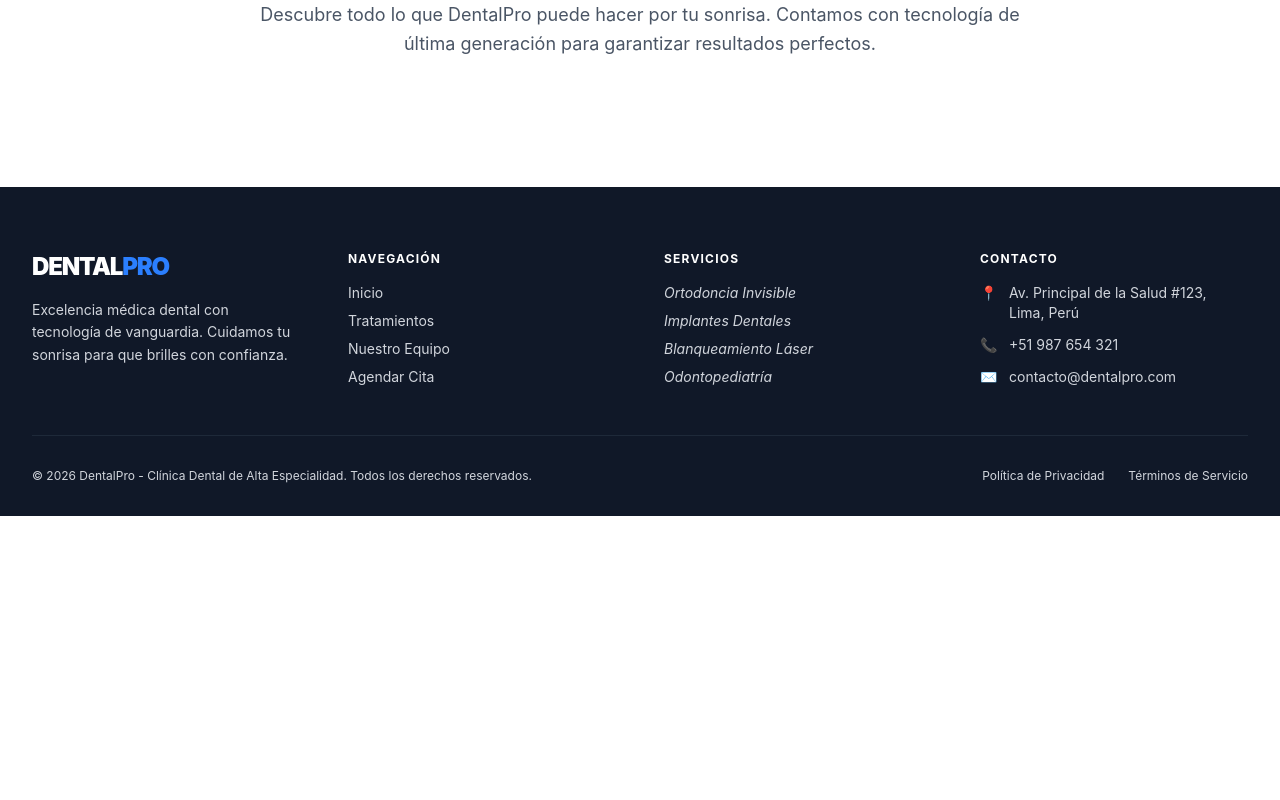
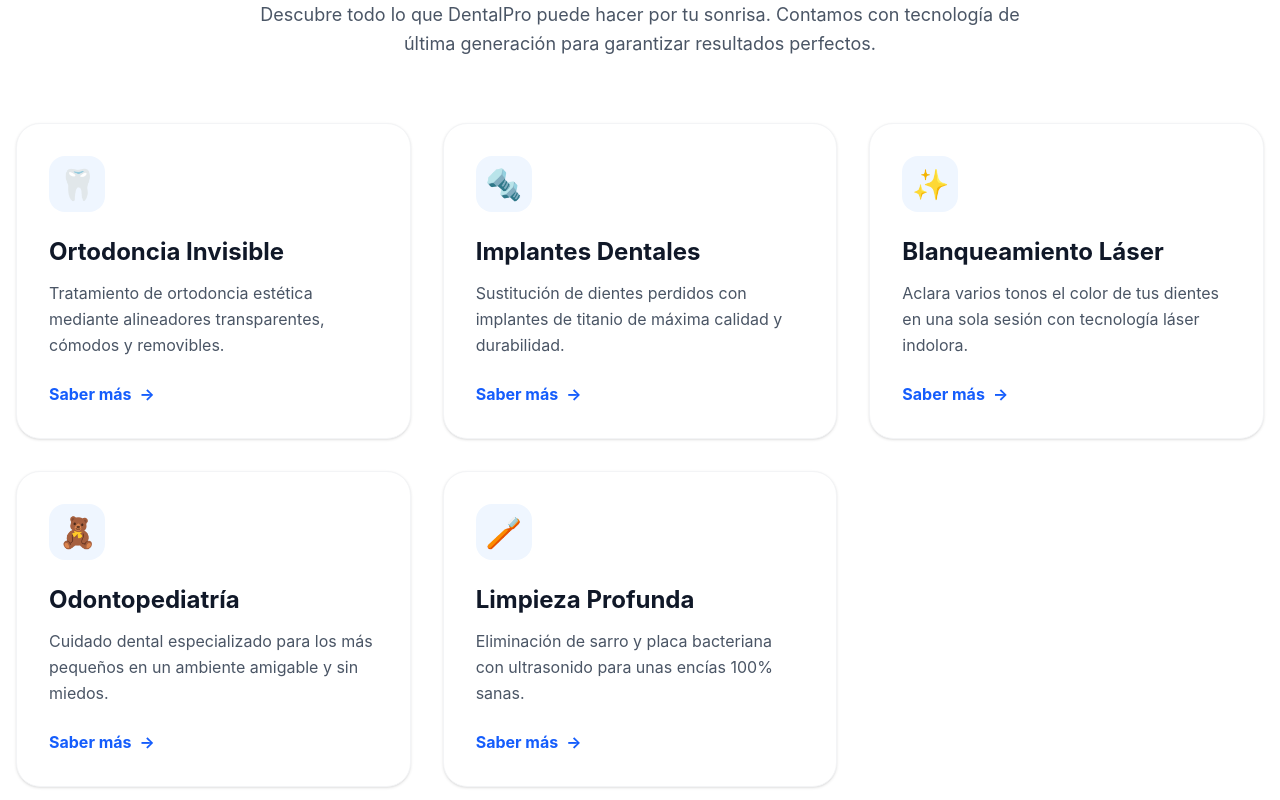
Before and after one commit to JuanVictorFY/Frontend-Clinica-DentalPro, an Angular app: page /servicios in a window 1280 px wide. Shown: the part 260-1060 px from the top of the page. Before the commit the page ends 800 px from the top, so only its background shows below. Built offline with nearby package versions, Linux system fonts and the light colour scheme.

Commit message:
feat(servicios): disenar e implementar tarjetas del catalogo de tratamientos

```diff
--- a/src/app/pages/servicios/servicios.html
+++ b/src/app/pages/servicios/servicios.html
@@ -7,4 +7,67 @@
       Descubre todo lo que DentalPro puede hacer por tu sonrisa. Contamos con tecnología de última generación para garantizar resultados perfectos.
     </p>
   </div>
+
+  <!-- Contenedor de las tarjetas de servicios -->
+  <div class="grid grid-cols-1 md:grid-cols-2 lg:grid-cols-3 gap-8">
+    <!-- Servicio 1 -->
+    <div class="bg-white p-8 rounded-3xl border border-gray-100 shadow-sm hover:shadow-xl transition-shadow duration-300">
+      <div class="w-14 h-14 bg-blue-50 text-blue-600 rounded-2xl flex items-center justify-center text-3xl mb-6" role="img" aria-label="Ortodoncia">
+        🦷
+      </div>
+      <h3 class="text-2xl font-bold text-gray-900 mb-3">Ortodoncia Invisible</h3>
+      <p class="text-gray-600 leading-relaxed mb-6">Tratamiento de ortodoncia estética mediante alineadores transparentes, cómodos y removibles.</p>
+      <button type="button" class="text-blue-600 font-bold hover:text-blue-700 flex items-center gap-2 transition-colors">
+        Saber más <span aria-hidden="true">&rarr;</span>
+      </button>
+    </div>
+
+    <!-- Servicio 2 -->
+    <div class="bg-white p-8 rounded-3xl border border-gray-100 shadow-sm hover:shadow-xl transition-shadow duration-300">
+      <div class="w-14 h-14 bg-blue-50 text-blue-600 rounded-2xl flex items-center justify-center text-3xl mb-6" role="img" aria-label="Implante">
+        🔩
+      </div>
+      <h3 class="text-2xl font-bold text-gray-900 mb-3">Implantes Dentales</h3>
+      <p class="text-gray-600 leading-relaxed mb-6">Sustitución de dientes perdidos con implantes de titanio de máxima calidad y durabilidad.</p>
+      <button type="button" class="text-blue-600 font-bold hover:text-blue-700 flex items-center gap-2 transition-colors">
+        Saber más <span aria-hidden="true">&rarr;</span>
+      </button>
+    </div>
+
+    <!-- Servicio 3 -->
+    <div class="bg-white p-8 rounded-3xl border border-gray-100 shadow-sm hover:shadow-xl transition-shadow duration-300">
+      <div class="w-14 h-14 bg-blue-50 text-blue-600 rounded-2xl flex items-center justify-center text-3xl mb-6" role="img" aria-label="Blanqueamiento">
+        ✨
+      </div>
+      <h3 class="text-2xl font-bold text-gray-900 mb-3">Blanqueamiento Láser</h3>
+      <p class="text-gray-600 leading-relaxed mb-6">Aclara varios tonos el color de tus dientes en una sola sesión con tecnología láser indolora.</p>
+      <button type="button" class="text-blue-600 font-bold hover:text-blue-700 flex items-center gap-2 transition-colors">
+        Saber más <span aria-hidden="true">&rarr;</span>
+      </button>
+    </div>
+
+    <!-- Servicio 4 -->
+    <div class="bg-white p-8 rounded-3xl border border-gray-100 shadow-sm hover:shadow-xl transition-shadow duration-300">
+      <div class="w-14 h-14 bg-blue-50 text-blue-600 rounded-2xl flex items-center justify-center text-3xl mb-6" role="img" aria-label="Niños">
+        🧸
+      </div>
+      <h3 class="text-2xl font-bold text-gray-900 mb-3">Odontopediatría</h3>
+      <p class="text-gray-600 leading-relaxed mb-6">Cuidado dental especializado para los más pequeños en un ambiente amigable y sin miedos.</p>
+      <button type="button" class="text-blue-600 font-bold hover:text-blue-700 flex items-center gap-2 transition-colors">
+        Saber más <span aria-hidden="true">&rarr;</span>
+      </button>
+    </div>
+
+    <!-- Servicio 5 -->
+    <div class="bg-white p-8 rounded-3xl border border-gray-100 shadow-sm hover:shadow-xl transition-shadow duration-300">
+      <div class="w-14 h-14 bg-blue-50 text-blue-600 rounded-2xl flex items-center justify-center text-3xl mb-6" role="img" aria-label="Limpieza">
+        🪥
+      </div>
+      <h3 class="text-2xl font-bold text-gray-900 mb-3">Limpieza Profunda</h3>
+      <p class="text-gray-600 leading-relaxed mb-6">Eliminación de sarro y placa bacteriana con ultrasonido para unas encías 100% sanas.</p>
+      <button type="button" class="text-blue-600 font-bold hover:text-blue-700 flex items-center gap-2 transition-colors">
+        Saber más <span aria-hidden="true">&rarr;</span>
+      </button>
+    </div>
+  </div>
 </section>
--- a/src/app/pages/servicios/servicios.ts
+++ b/src/app/pages/servicios/servicios.ts
@@ -2,6 +2,7 @@ import { Component } from '@angular/core';
 
 @Component({
   selector: 'app-servicios',
+  standalone: true,
   imports: [],
   templateUrl: './servicios.html',
   styleUrl: './servicios.css',
```
